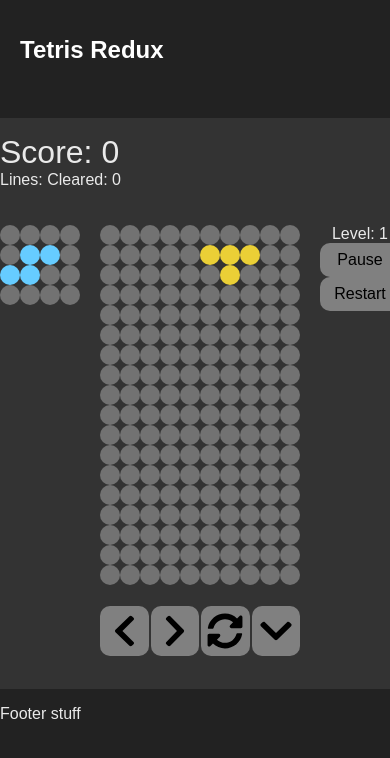
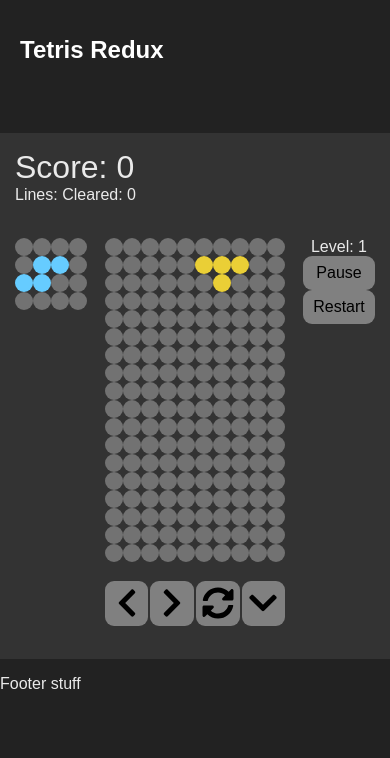
Before and after one commit to soggybag/tetris-redux-app, a React (Create React App) app: page / in a window 390 px wide. Shown: the top 758 px of the page. Built offline with nearby package versions, Linux system fonts and the light colour scheme.

Commit message:
update readme

```diff
--- a/src/index.css
+++ b/src/index.css
@@ -266,3 +266,13 @@ body {
 .App-intro {
   font-size: large;
 }
+
+@media only screen and (max-width: 600px) {
+  :root {
+    --tile-size: 18px;
+  }
+
+  body {
+    overflow: hidden;
+  }
+}
```
Also changed, not shown: 1 other file (tests, documents, lock files or other folders).
